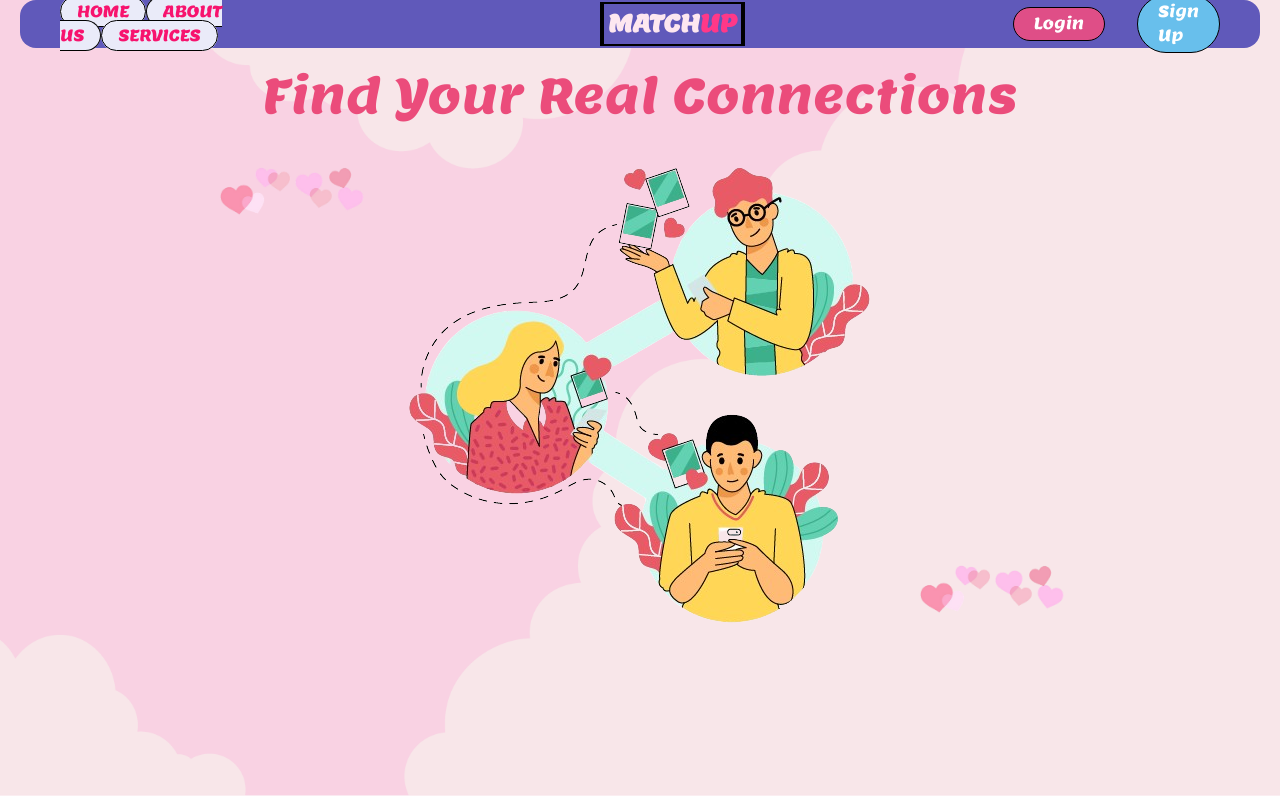
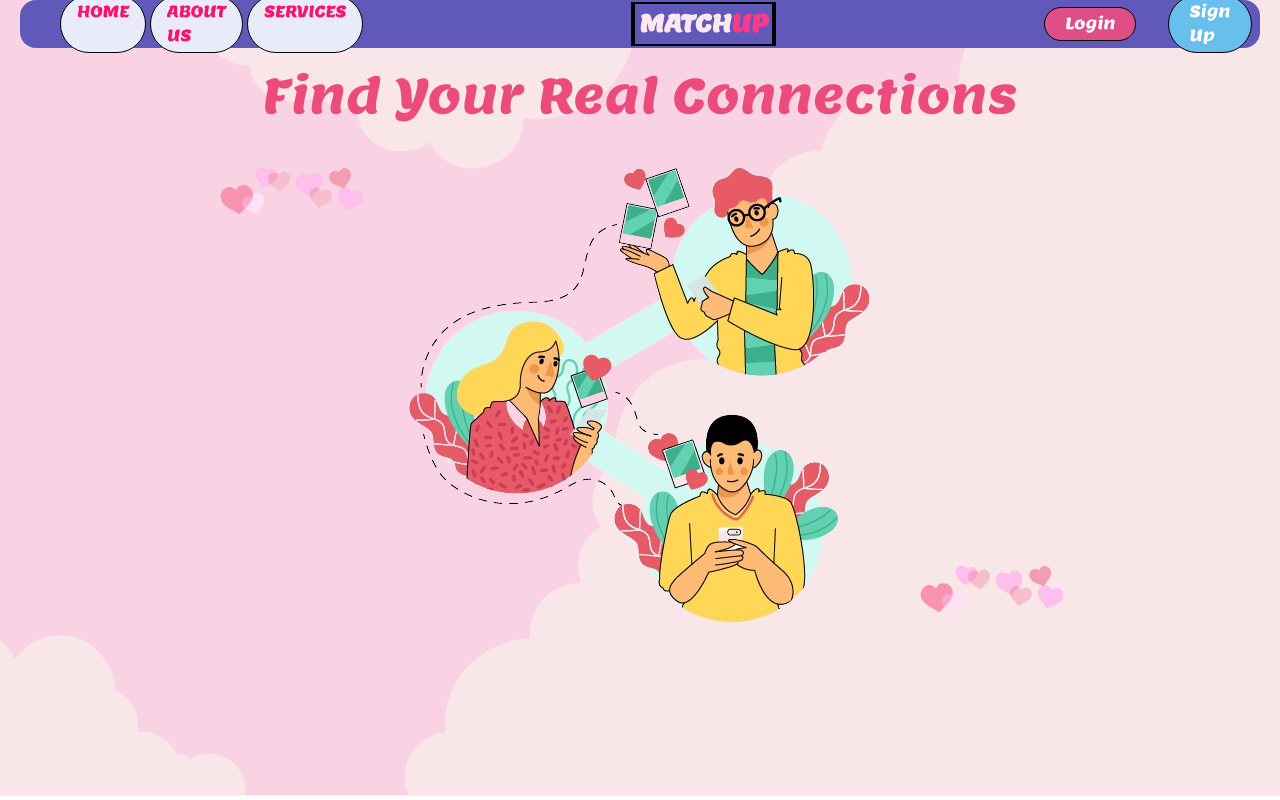
Before and after one commit to SadSloth29/MatchUp, a React (Vite) app in the folder MatchUp-React/: page / in a window 1280 px wide. Built offline with nearby package versions, Linux system fonts and the light colour scheme; a web font is replaced by a local one.

Commit message:
Remove protected routes for testing

```diff
--- a/MatchUp-React/Components/NavBar.jsx
+++ b/MatchUp-React/Components/NavBar.jsx
@@ -7,7 +7,7 @@ const NavBar = ({isHome}) => {
     <nav className='flex gap-5 bg-[rgb(96,89,186)] rounded-2xl m-5 mb-2 mt-0 max-w-auto h-12 justify-start items-center'>
        <div className='flex gap-5 ml-10 mr-10 justify-evenly items-center text-[#f7136e] '>
         {isHome && (
-        <div>
+        <div className='flex gap-1'>
         <a className="rounded-4xl w-auto bg-[rgba(234,235,249,255)] pt-1 pb-1 pl-4 pr-4 border-solid border-1 border-black" href='#home'>HOME</a>
         <a className="rounded-4xl w-auto bg-[rgba(234,235,249,255)] pt-1 pb-1 pl-4 pr-4 border-solid border-1 border-black" href='#about'>ABOUT US</a>
         <a className="rounded-4xl w-auto bg-[rgba(234,235,249,255)] pt-1 pb-1 pl-4 pr-4 border-solid border-1 border-black" href='#services'>SERVICES</a>
```
Also changed, not shown: MatchUp-React/Route/Routes.jsx (+3 -5 lines).
